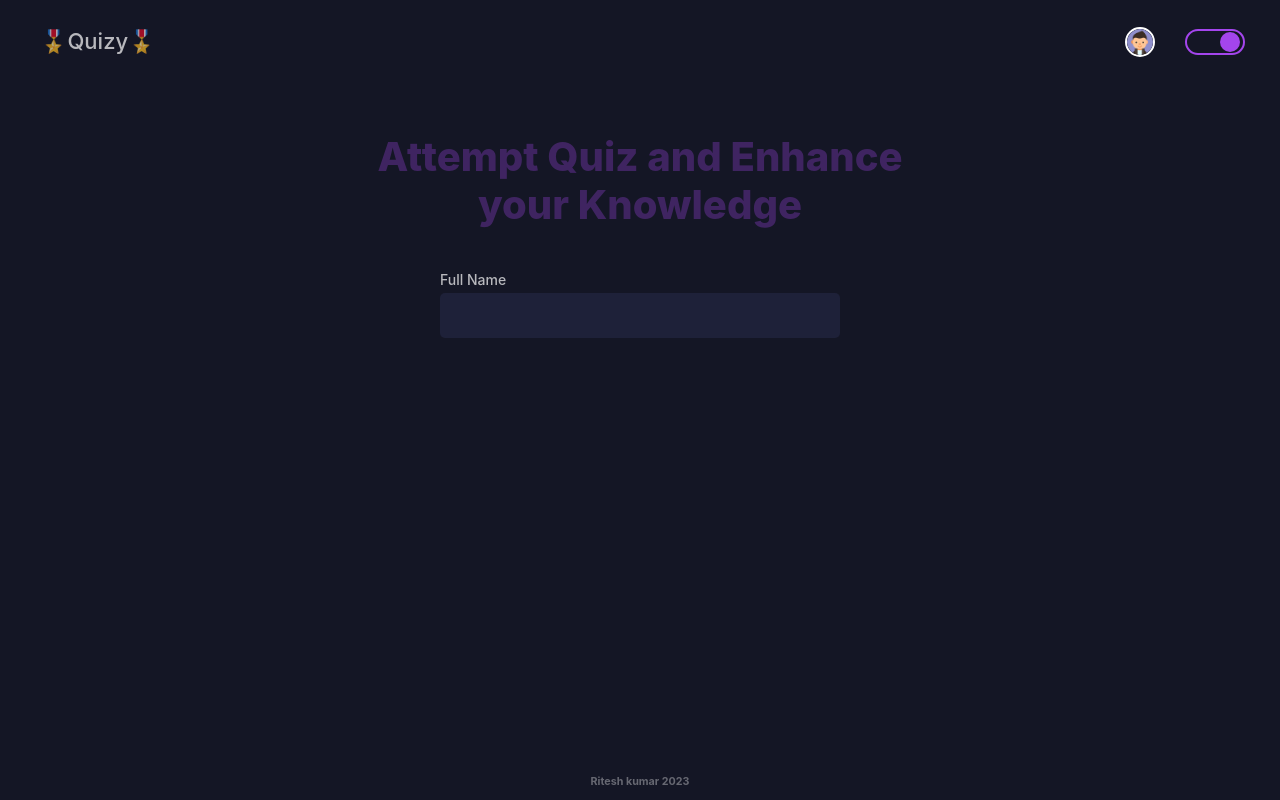
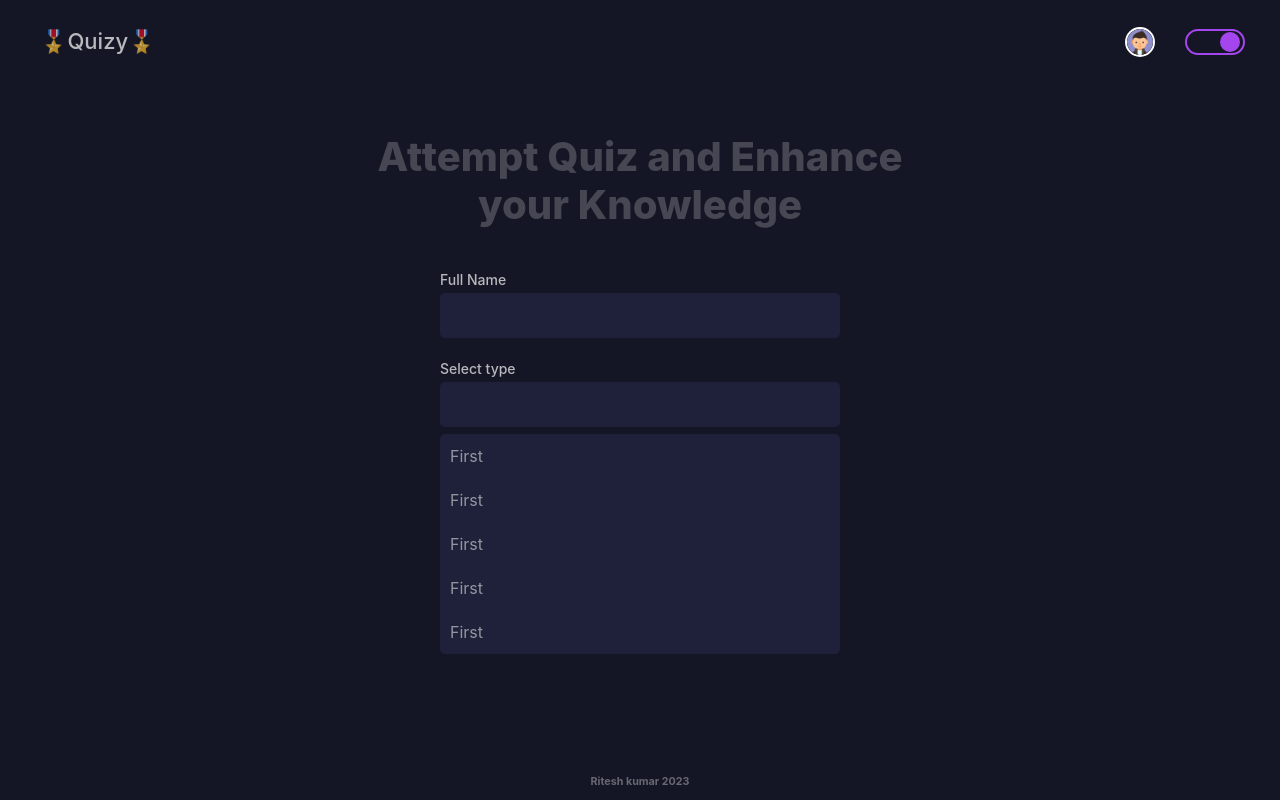
Before and after one commit to riteshkumarldh/quiz-app, a React (Vite) app: page / in a window 1280 px wide. Built offline with nearby package versions, Linux system fonts and the light colour scheme.

Commit message:
custom button and select component created

```diff
--- /dev/null
+++ b/src/components/Button.jsx
@@ -0,0 +1,7 @@
+export default function Button({ children, type, onClick }) {
+  return (
+    <button type={type} onClick={onClick} className="custom__button">
+      {children}
+    </button>
+  );
+}
--- a/src/components/QuizSettings.jsx
+++ b/src/components/QuizSettings.jsx
@@ -1,9 +1,13 @@
+import Button from "./Button";
 import Input from "./Input";
+import SelectBox from "./SelectBox";
 
 export default function QuizSettings() {
   return (
     <div className="quizsettings">
       <Input type="text" id="fullName" label="Full Name" />
+      <SelectBox />
+      <Button>Submit</Button>
     </div>
   );
 }
--- /dev/null
+++ b/src/components/SelectBox.jsx
@@ -0,0 +1,33 @@
+import { useState } from "react";
+
+export default function SelectBox() {
+  const [open, setOpen] = useState(false);
+
+  const toggleSelect = () => {
+    setOpen((prev) => !prev);
+  };
+
+  return (
+    <div className="field">
+      <label htmlFor="type" className="field__label">
+        Select type
+      </label>
+      <input
+        onClick={toggleSelect}
+        readOnly
+        type="text"
+        name="type"
+        id="type"
+        className="field__input"
+      />
+
+      <ul className={`field__options ${open ? "show" : ""}`}>
+        <li className="field__options--single">First</li>
+        <li className="field__options--single">First</li>
+        <li className="field__options--single">First</li>
+        <li className="field__options--single">First</li>
+        <li className="field__options--single">First</li>
+      </ul>
+    </div>
+  );
+}
--- a/src/styles/partials/_global.scss
+++ b/src/styles/partials/_global.scss
@@ -75,6 +75,7 @@ li {
   list-style-type: none;
 }
 
+// global styles
 .appLayout {
   display: flex;
   flex-direction: column;
@@ -111,14 +112,13 @@ li {
 }
 
 .field {
-  @include flex-center();
-  flex-direction: column;
-  align-items: flex-start;
+  position: relative;
 
   &__label {
     margin-bottom: 3px;
     @include typography(1.4rem, 500, 1.5);
     cursor: pointer;
+    display: block;
   }
 
   &__input {
@@ -128,5 +128,41 @@ li {
     background-color: var(--second-bg);
     color: var(--text-color);
     padding-inline: 2rem;
+    cursor: pointer;
+  }
+
+  &__options {
+    position: absolute;
+    top: 110%;
+    left: 0;
+    width: 100%;
+    background-color: var(--second-bg);
+    border-radius: 0.5rem;
+    overflow: hidden;
+
+    &--single {
+      padding: 10px;
+      cursor: pointer;
+      color: var(--text-color);
+      opacity: 0.75;
+
+      &:hover {
+        background-color: var(--accent-light);
+      }
+    }
   }
 }
+
+.custom__button {
+  padding: 1rem 2.5rem;
+  background: var(--accent);
+  color: var(--accent-light);
+  @include typography(1.6rem, 800, 2);
+  letter-spacing: 2px;
+  border-radius: 0.5rem;
+  width: max-content;
+
+  &:hover {
+    opacity: 0.75;
+  }
+}
--- a/src/styles/partials/_homePage.scss
+++ b/src/styles/partials/_homePage.scss
@@ -14,7 +14,7 @@
 
     h1 {
       @include typography(4rem, 800, 1.2);
-      color: var(--accent);
+      color: var(--text-color);
       opacity: 0.3;
     }
   }
@@ -25,4 +25,7 @@
   width: 100%;
   margin-inline: auto;
   margin-top: 20px;
+  display: flex;
+  flex-direction: column;
+  gap: 20px;
 }
```
